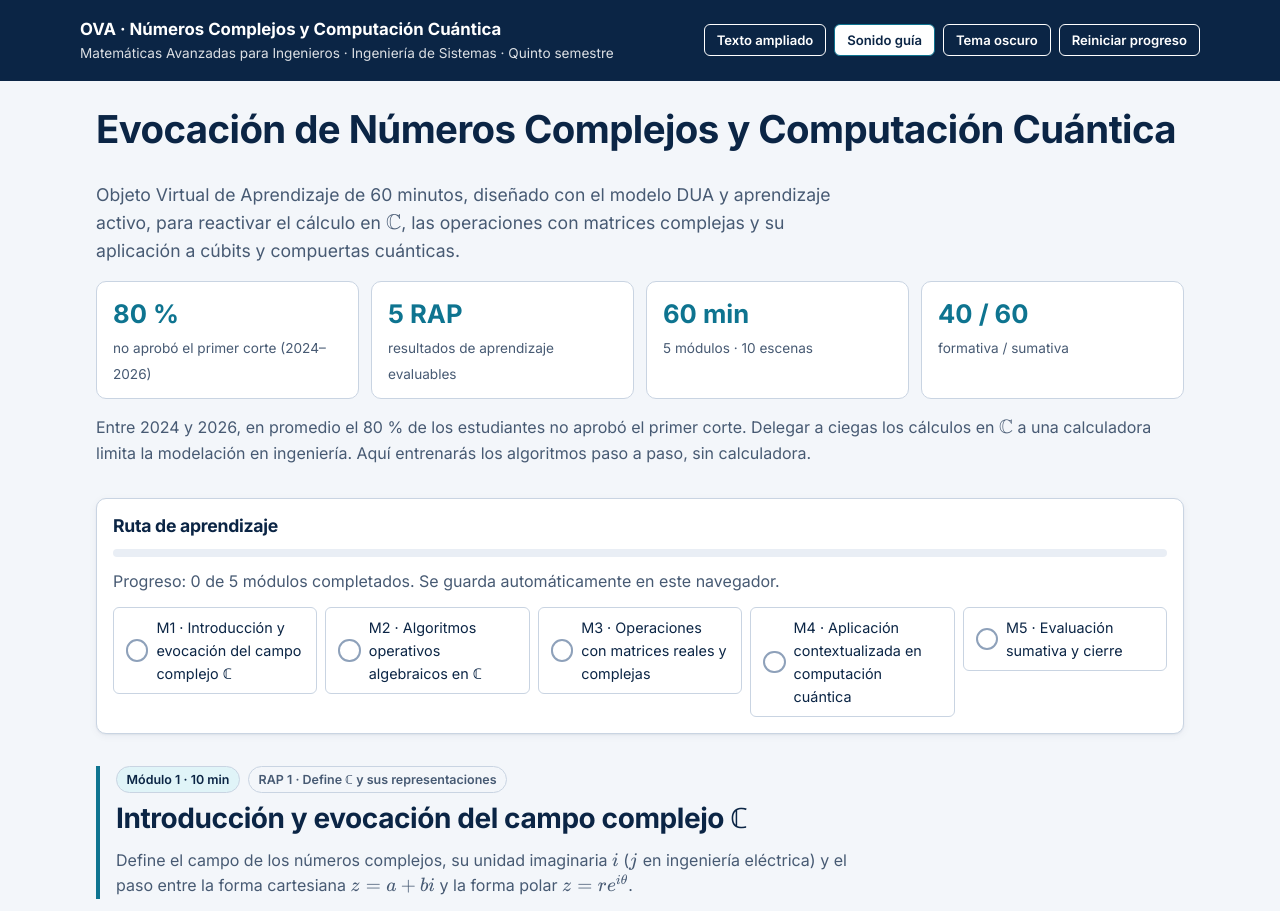
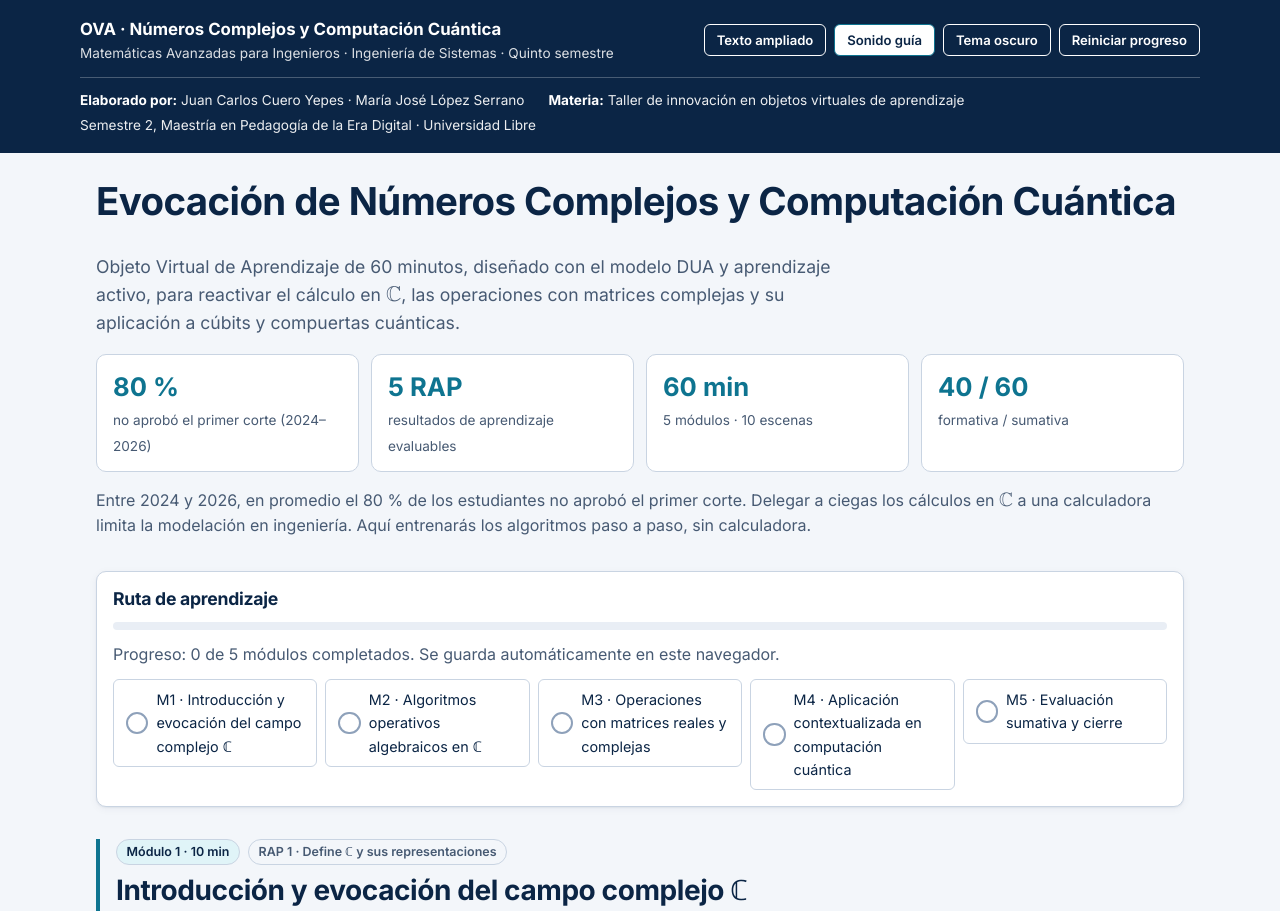
Before and after one commit to Carlostoledo2196/NumerosComplejos, a website built with Vite: page index.html in a window 1280 px wide. Shown: the top 911 px of the page. Built offline with nearby package versions, Linux system fonts and the light colour scheme.

Commit message:
Créditos de autoría en el banner superior
Autores, materia, programa e institución, editables en src/content/texts.ts.

Co-Authored-By: Claude Opus 5.5 <noreply@anthropic.com>
Claude-Session: https://claude.ai/code/session_01TdYsoKhL9CLJwH8SwgenGt

```diff
--- a/src/app.ts
+++ b/src/app.ts
@@ -3,7 +3,7 @@ import { h, button } from './ui/dom';
 import { renderMath } from './ui/math';
 import { prose, toggle } from './ui/widgets';
 import { store, moduleDone } from './state/store';
-import { COURSE } from './content/texts';
+import { COURSE, CREDITS } from './content/texts';
 import { MODULES } from './scenes';
 import type { ModuleDef } from './scenes/types';
 
@@ -43,6 +43,11 @@ function header(): HTMLElement {
         h('p', { class: 'app-header__subtitle' }, `${COURSE.subject} · ${COURSE.audience}`),
       ),
       h('div', { class: 'app-header__tools', role: 'toolbar', 'aria-label': 'Preferencias de accesibilidad' }, large, sound, dark, reset),
+    ),
+    h('dl', { class: 'app-header__credits' },
+      h('div', {}, h('dt', {}, 'Elaborado por:'), h('dd', {}, CREDITS.authors.join(' · '))),
+      h('div', {}, h('dt', {}, 'Materia:'), h('dd', {}, CREDITS.course)),
+      h('div', {}, h('dd', {}, `${CREDITS.program} · ${CREDITS.institution}`)),
     ),
   );
 }
--- a/src/content/texts.ts
+++ b/src/content/texts.ts
@@ -11,6 +11,14 @@ export const COURSE = {
     'Objeto Virtual de Aprendizaje de 60 minutos, diseñado con el modelo DUA y aprendizaje activo, para reactivar el cálculo en $\\mathbb{C}$, las operaciones con matrices complejas y su aplicación a cúbits y compuertas cuánticas.',
   context:
     'Entre 2024 y 2026, en promedio el 80 % de los estudiantes no aprobó el primer corte. Delegar a ciegas los cálculos en $\\mathbb{C}$ a una calculadora limita la modelación en ingeniería. Aquí entrenarás los algoritmos paso a paso, sin calculadora.',
+};
+
+/** Créditos del banner superior. */
+export const CREDITS = {
+  authors: ['Juan Carlos Cuero Yepes', 'María José López Serrano'],
+  course: 'Taller de innovación en objetos virtuales de aprendizaje',
+  program: 'Semestre 2, Maestría en Pedagogía de la Era Digital',
+  institution: 'Universidad Libre',
 };
 
 export const SCENE1 = {
--- a/src/styles/components.css
+++ b/src/styles/components.css
@@ -215,3 +215,18 @@ input[type="range"] { width: 100%; accent-color: var(--primary); min-height: 2re
 .meter__track { height: 10px; background: var(--surface-2); border-radius: 4px; overflow: hidden; }
 .meter__fill { display: block; height: 100%; background: var(--primary); border-radius: 4px; }
 .meter__value { text-align: right; font-variant-numeric: tabular-nums; }
+
+/* Créditos en el banner superior */
+.app-header__credits {
+  max-width: 1120px; margin: var(--space-3) auto 0; padding-top: var(--space-3);
+  border-top: 1px solid rgb(255 255 255 / 0.25);
+  display: flex; flex-wrap: wrap; gap: var(--space-1) var(--space-5);
+  font-size: 0.85rem;
+}
+.app-header__credits div { display: flex; flex-wrap: wrap; gap: var(--space-1); }
+.app-header__credits dt { font-weight: 700; }
+.app-header__credits dd { margin: 0; opacity: 0.92; }
+:root[data-theme='dark'] .app-header__credits { border-top-color: var(--border); }
+@media (prefers-color-scheme: dark) {
+  :root:not([data-theme='light']) .app-header__credits { border-top-color: var(--border); }
+}
```
